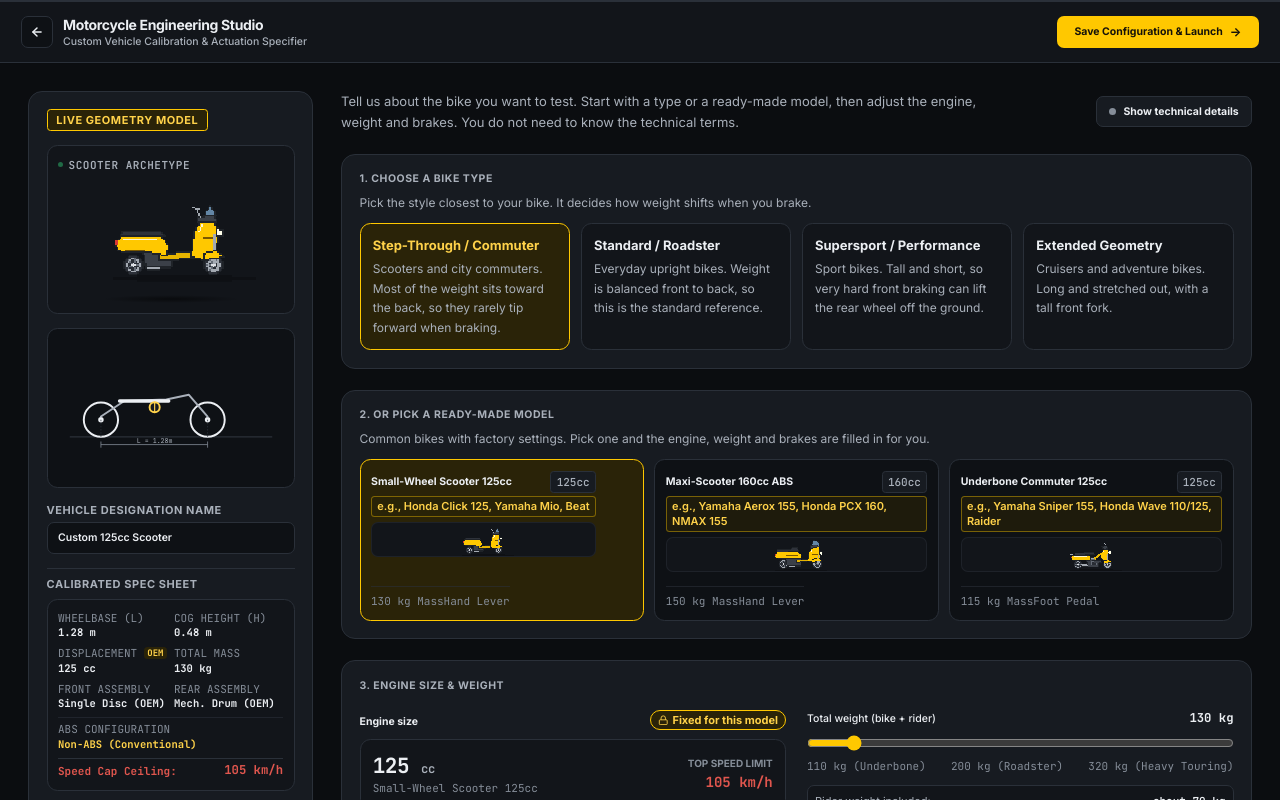
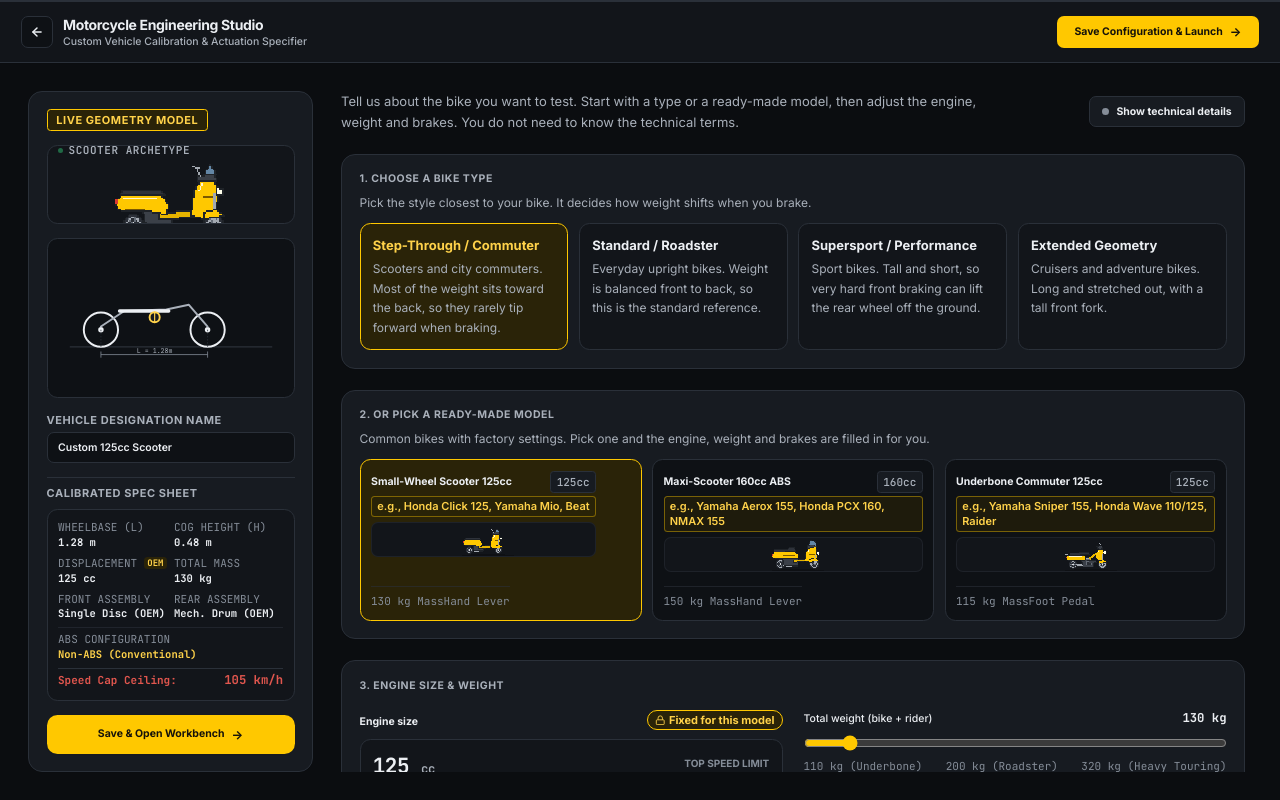
Before and after one commit to kzc0des/Moto-Braking-Dynamics, an Angular app in the folder client/: page /configure in a window 1280 px wide. Shown: the top 800 px of the page. Built offline with nearby package versions, Linux system fonts and the light colour scheme; no server answers.

Commit message:
[#09] fix: keep the studio preview panel fixed and scroll only the steps column

```diff
--- a/client/src/app/features/setup/configure-studio/configure-studio.html
+++ b/client/src/app/features/setup/configure-studio/configure-studio.html
@@ -1,4 +1,4 @@
-<div class="min-h-screen bg-[var(--bg)] text-[var(--ink)] flex flex-col font-sans select-none pb-12">
+<div class="min-h-screen lg:h-[100dvh] lg:overflow-hidden bg-[var(--bg)] text-[var(--ink)] flex flex-col font-sans select-none pb-12 lg:pb-0">
   <!-- Top Application Header -->
   <header class="flex items-center justify-between px-6 py-3.5 bg-[var(--concrete)] border-b border-[var(--kerb)] border-t-2 border-[var(--ink)] shrink-0 sticky top-0 z-30 shadow-2xs">
     <div class="flex items-center gap-3">
@@ -34,15 +34,15 @@
   </header>
 
   <!-- Main Asymmetrical Engineering Studio Container -->
-  <main class="w-full p-4 sm:p-6 lg:p-8">
-    <div class="grid grid-cols-1 lg:grid-cols-12 gap-8 items-start">
+  <main class="w-full p-4 sm:p-6 lg:p-8 lg:flex-1 lg:min-h-0">
+    <div class="grid grid-cols-1 lg:grid-cols-12 lg:grid-rows-[minmax(0,1fr)] gap-8 items-start lg:items-stretch lg:h-full">
 
       <!-- ======================================================== -->
       <!-- LEFT COLUMN: Sticky Live Vehicle Schematic & Spec Sheet -->
       <!-- ======================================================== -->
-      <aside class="lg:col-span-4 xl:col-span-3 lg:sticky lg:top-20 flex flex-col gap-5">
+      <aside class="lg:col-span-4 xl:col-span-3 lg:min-h-0 lg:h-full flex flex-col gap-5">
         <!-- Live Anatomy Schematic Card -->
-        <div class="bg-[var(--surface)] border border-[var(--kerb)] rounded-2xl p-5 shadow-2xs flex flex-col gap-4">
+        <div class="bg-[var(--surface)] border border-[var(--kerb)] rounded-2xl p-5 shadow-2xs flex flex-col gap-4 lg:flex-1 lg:min-h-0 lg:overflow-y-auto">
           <div class="flex items-center justify-between">
             <span class="text-[11px] font-bold uppercase tracking-wider text-[var(--line-deep)] bg-[var(--line-tint)] px-2.5 py-0.5 rounded border border-[var(--line)]">
               Live Geometry Model
@@ -164,7 +164,7 @@
           <button
             type="button"
             (click)="saveAndLaunch()"
-            class="w-full py-3 px-5 bg-[var(--line)] hover:bg-[var(--line-hover)] text-[var(--on-line)] rounded-xl text-xs font-bold transition-all shadow-xs flex items-center justify-center gap-2 cursor-pointer mt-1"
+            class="w-full mt-auto py-3 px-5 bg-[var(--line)] hover:bg-[var(--line-hover)] text-[var(--on-line)] rounded-xl text-xs font-bold transition-all shadow-xs flex items-center justify-center gap-2 cursor-pointer mt-1"
           >
             <span>{{ isEditMode() ? 'Confirm Changes & Launch' : 'Save & Open Workbench' }}</span>
             <span class="text-sm">→</span>
@@ -175,7 +175,7 @@
       <!-- ======================================================== -->
       <!-- RIGHT COLUMN: Configuration Stages & Controls -->
       <!-- ======================================================== -->
-      <div class="lg:col-span-8 xl:col-span-9 flex flex-col gap-6">
+      <div class="lg:col-span-8 xl:col-span-9 flex flex-col gap-6 lg:min-h-0 lg:h-full lg:overflow-y-auto lg:pr-2">
 
         <!-- Plain-language intro + technical details switch -->
         <div class="flex flex-wrap items-center justify-between gap-3">
```
